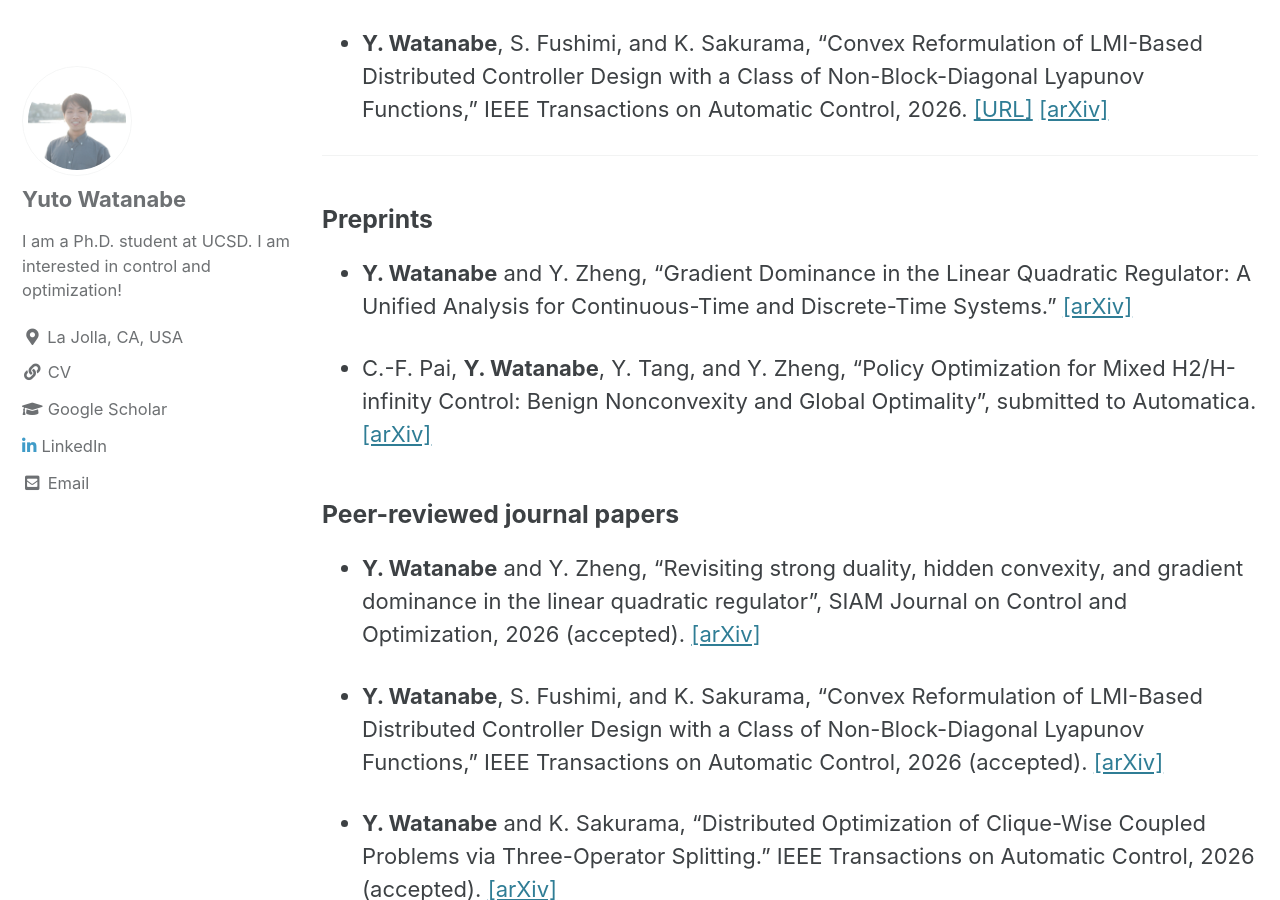
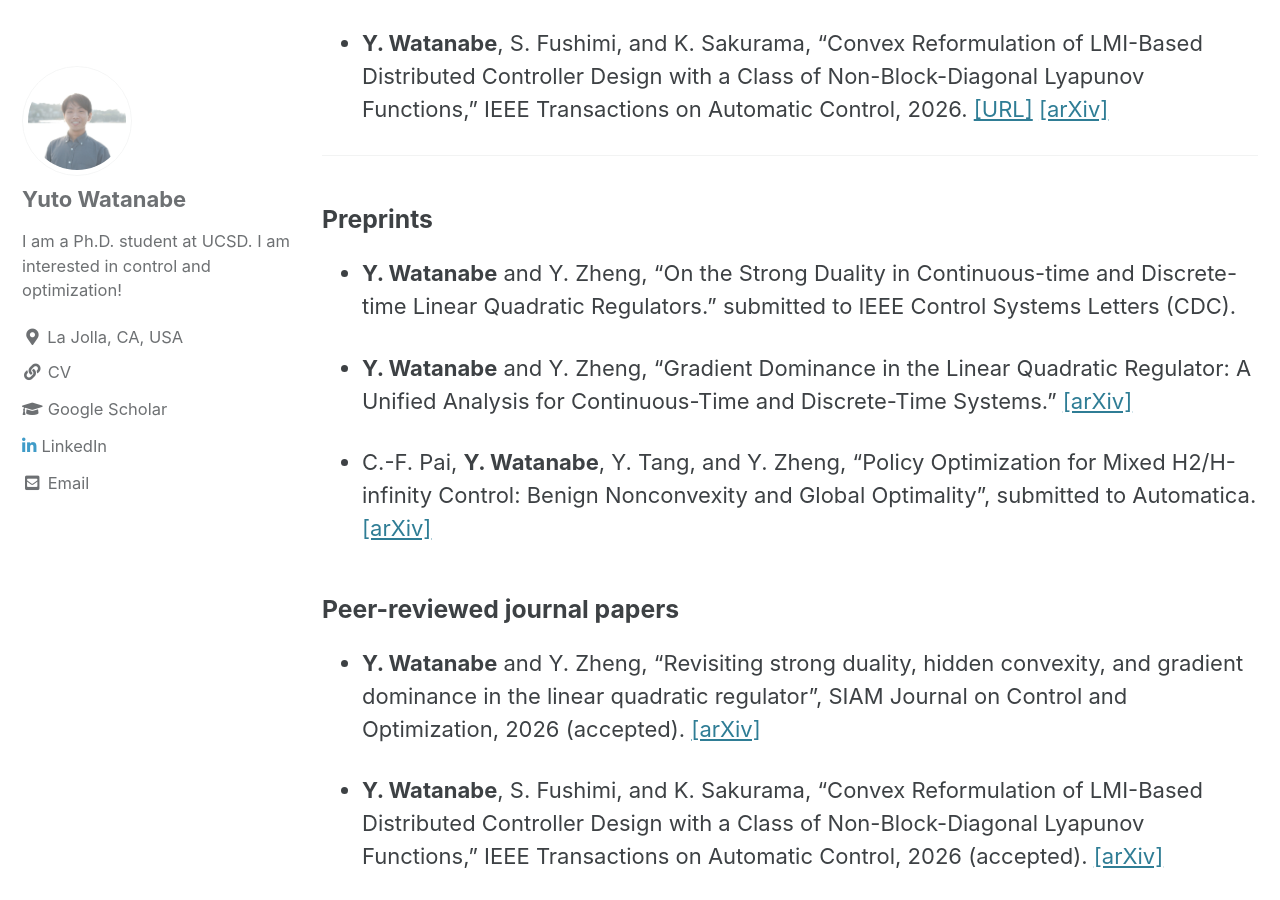
Before and after one commit to WatanabeYuto/watanabeyuto.github.io, a Jekyll site: the page built from publication.md, in a window 1280 px wide and 900 px high, scrolled down 473 px. Built offline with Jekyll 4.4.1, drawn with Linux system fonts in a browser that asks for light colours; cached includes are drawn as plain includes.

Commit message:
update publications

```diff
--- a/publication.md
+++ b/publication.md
@@ -21,6 +21,8 @@ with a Class of Non-Block-Diagonal Lyapunov Functions,” IEEE Transactions on A
 ---
 
 ### Preprints
+
+- **Y. Watanabe** and Y. Zheng, "On the Strong Duality in Continuous-time and Discrete-time Linear Quadratic Regulators." submitted to IEEE Control Systems Letters (CDC).
 
 - **Y. Watanabe** and Y. Zheng, "Gradient Dominance in the Linear Quadratic Regulator: A Unified Analysis for Continuous-Time and Discrete-Time Systems." [[arXiv]](https://arxiv.org/abs/2602.22577)
 
```
